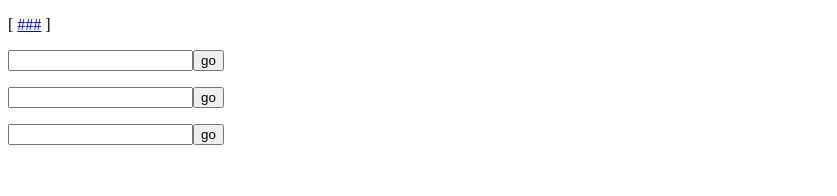
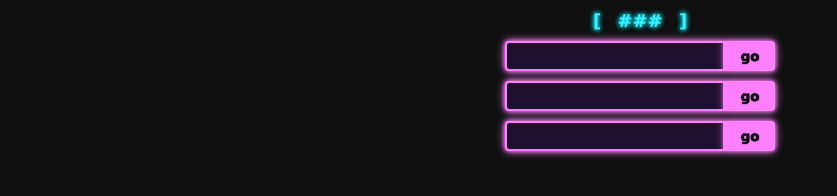
Before and after one commit to zaizupro/page, a plain HTML site: page index.html in a window 1280 px wide. Shown: the whole page, without its empty margins (0-837 px from the left). Drawn offline with Linux system fonts and the light colour scheme.

Commit message:
styles added

```diff
--- a/index.html
+++ b/index.html
@@ -3,6 +3,84 @@
 <head>
 <title>index</title>
 <meta charset="utf-8">
+    <style>
+        html, body
+        {
+            background-color: #101010;
+        }
+        #parent
+        {
+            text-align:center;
+            font-family: Anonymous Pro, "Lucida Sans Unicode", "Lucida Grande", Sans-Serif;
+            font-weight: bold;
+            font-size: 18px;
+        }
+        A,p
+        {
+            outline: none;
+            color: #40EEFF;
+            text-decoration: none;
+            padding: 0;
+            margin: 10px;
+            text-shadow: 0 0 5px #00EEFF, 0 0 5px #00EEFF;
+        }
+
+        A:hover,p:hover
+        {
+            color: #40EEFF;
+            text-decoration: none;
+            text-shadow: 0 0 3px #00EEFF, 0 0 3px #00EEFF;
+        }
+
+        input
+        {
+            border: 2px solid #FF80FF;
+            background: #201030 !important;
+            border-radius: 4px 0px 0px 4px;
+            color: #10eEeF;
+            font-family: Anonymous Pro, "Lucida Sans Unicode", "Lucida Grande", Sans-Serif;
+            font-weight: bold;
+            box-sizing: border-box;
+            outline: none;
+            height: 30px;
+            width: 220px;
+            text-decoration: none;
+            text-shadow: 0 0 5px #50FEFF, 0 0 3px #50FEFF;
+            display: inline-block;
+            margin: 0px;
+            box-shadow: 0 0px 4px #FF80FF, 0 0px 8px #FF80FF;
+        }
+
+        input[type="submit"]
+        {
+            width: 50px;
+            background: #FF80FF !important;
+            color: #101010 !important;
+            text-shadow: 0 0 1px #000000, 0 0 1px #000000;
+            border-radius: 0px 4px 4px 0px;
+        }
+
+        input:hover, input:focus
+        {
+            text-shadow: 0 0 4px #00EEFF, 0 0 2px #00EEFF;
+            box-shadow: 0 0px 8px #aa80ff, 0 0px 8px #aa40FF;
+        }
+
+        input[type="submit"]:hover, input[type="submit"]:focus
+        {
+            border: 2px solid #FF80FF;
+            color: #FF40EE;
+            text-decoration: none;
+            text-shadow: 0 0 4px #aa00ff, 0 0 1px #000;
+        }
+
+        input::-moz-focus-inner
+        {
+            border: 0;
+        }
+
+
+    </style>
     <script>
         function opendat() {
             var search_input = document.getElementById("search_input").value;
```
